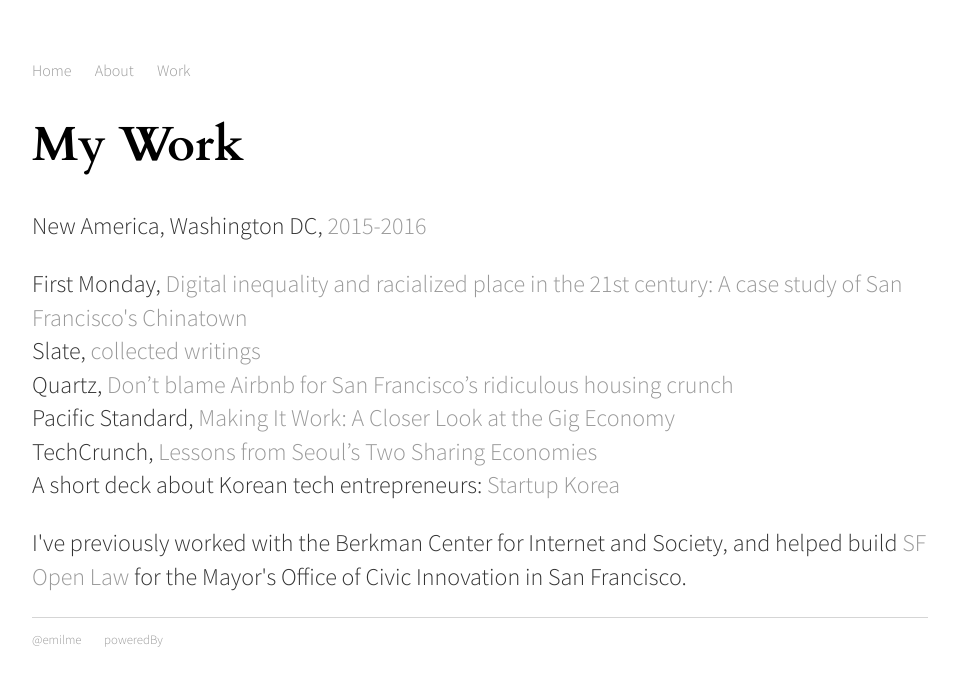
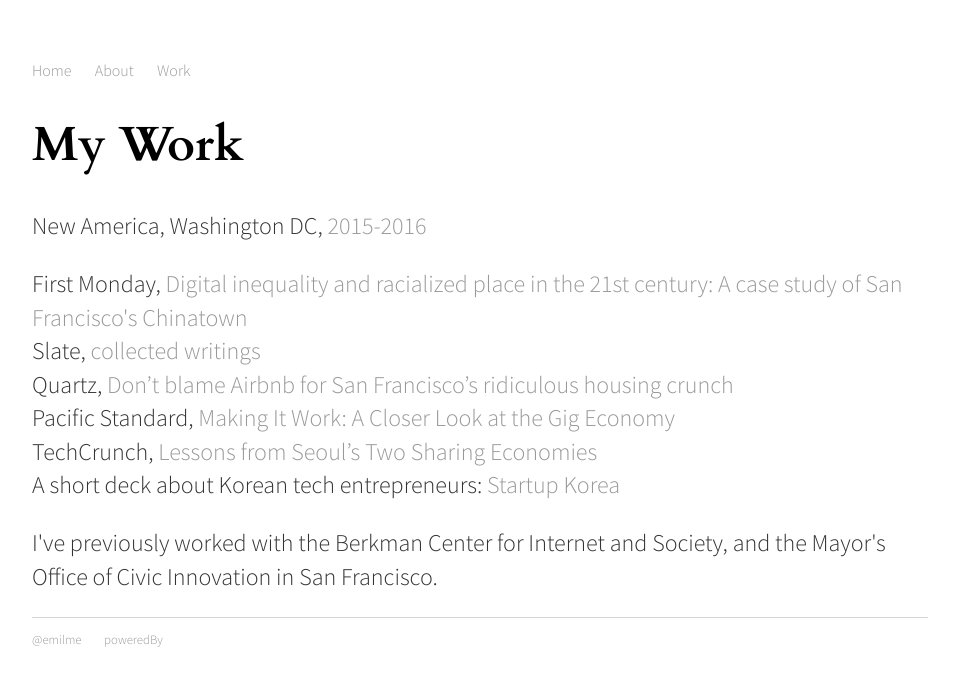
Before and after one commit to emilme/emilme.github.io, a Jekyll site: the page built from work/index.html, in a window 1280 px wide. Shown: the top 686 px of the page, without its empty margins (160-1116 px from the left). Built offline with Jekyll 4.4.1, drawn with Linux system fonts in a browser that asks for light colours.

Commit message:
Update index.html

```diff
--- a/work/index.html
+++ b/work/index.html
@@ -11,5 +11,5 @@
 	<br>Pacific Standard, <a href="http://www.psmag.com/business-economics/making-it-work-a-closer-look-at-the-gig-economy">Making It Work: A Closer Look at the Gig Economy</a>
 	<br>TechCrunch, <a href="http://techcrunch.com/2015/08/14/lessons-from-seouls-two-sharing-economies/">Lessons from Seoul’s Two Sharing Economies</a>
 	<br>A short deck about Korean tech entrepreneurs: <a href="https://docs.google.com/presentation/d/1upNoDC0jx2qZsXt-f0KI-7ajeRpY_ZWC4sb7-6fkHbs/pub?start=false&loop=false&delayms=3000">Startup Korea</a></p>
-	<p>I've previously worked with the Berkman Center for Internet and Society, and helped build <a href="http://open.innovatesf.com/openlaw/">SF Open Law</a> for the Mayor's Office of Civic Innovation in San Francisco.</p>
+	<p>I've previously worked with the Berkman Center for Internet and Society, and the Mayor's Office of Civic Innovation in San Francisco.</p>
 </div><!-- /.blurb -->
```
